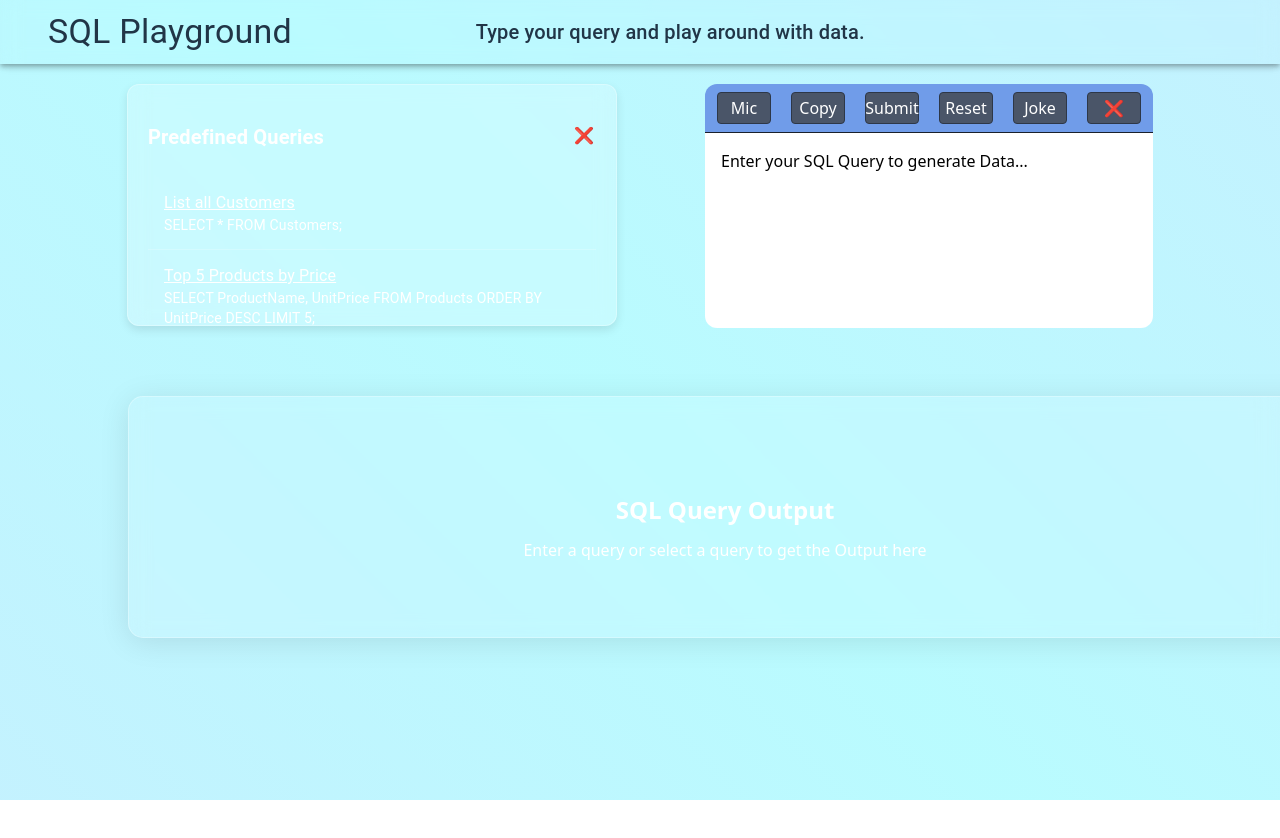
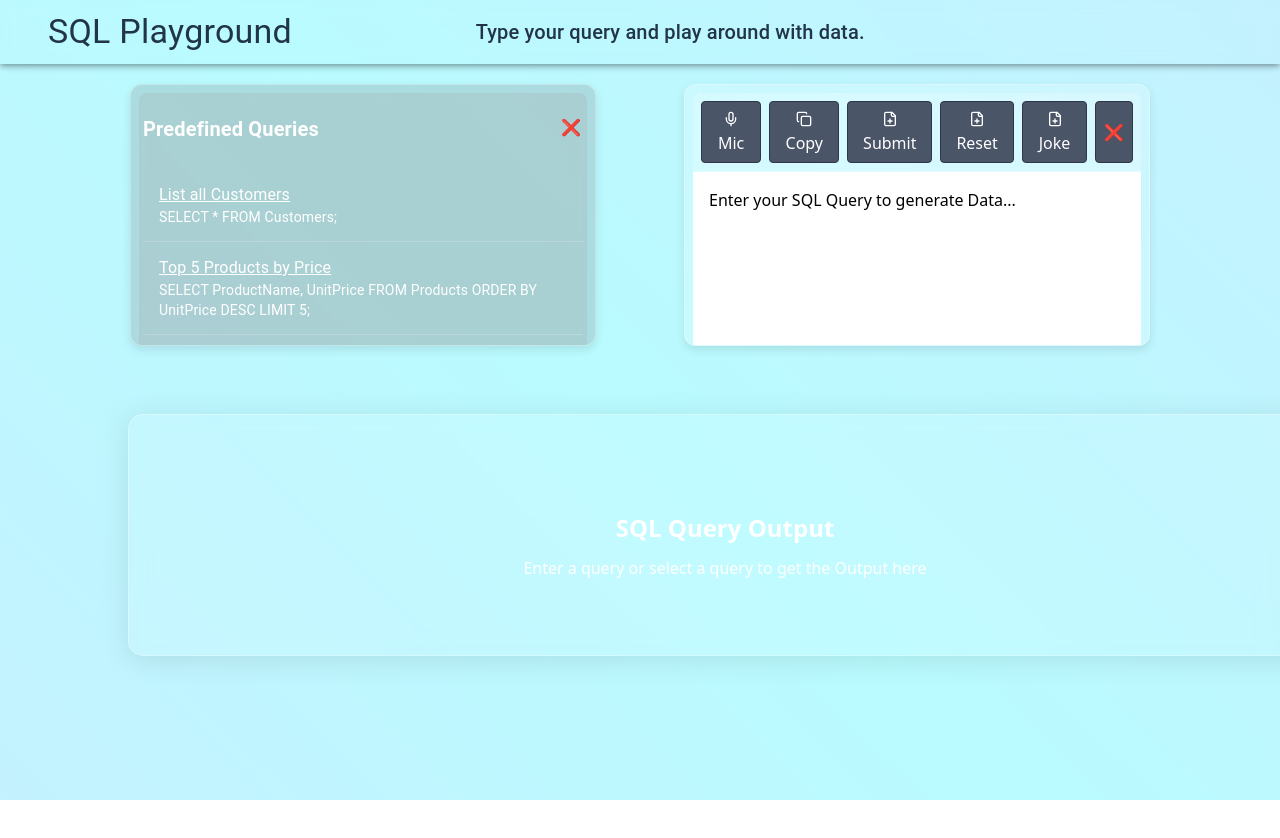
Before and after one commit to Satyam1345/SQL-Playground, a React (Vite) app: page / in a window 1280 px wide. Shown: the top 838 px of the page. Built offline with nearby package versions, Linux system fonts and the light colour scheme.

Commit message:
minor fixes across components

```diff
--- a/src/components/Queries.jsx
+++ b/src/components/Queries.jsx
@@ -15,20 +15,22 @@ const Queries = ({ setId, id }) => {
         <Paper
           elevation={3}
           sx={{
-            height: "25vh",
+            height: "30.5vh",
             width: "35vw",
             overflowY: "scroll",
-            padding: "20px",
+            padding: "8px",
             margin: "4px",
             borderRadius: "12px",
             color: "white",
-            background: "rgba(255, 255, 255, 0.2)",
+            background: "rgba(110, 102, 102, 0.2)",
             backdropFilter: "blur(10px)",
             WebkitBackdropFilter: "blur(10px)",
             border: "1px solid rgba(255, 255, 255, 0.3)",
             boxShadow: "0 4px 10px rgba(0, 0, 0, 0.1)",
           }}
         >
+          <div style={{padding:"4px" , borderRadius:"8px" ,          background: "rgba(158, 153, 153, 0.2)",
+}}>
           <div
             style={{
               display: "flex",
@@ -84,6 +86,7 @@ const Queries = ({ setId, id }) => {
               </ListItem>
             ))}
           </List>
+          </div>
         </Paper>
       ) : (
         <div
--- a/src/components/ReactEditor.jsx
+++ b/src/components/ReactEditor.jsx
@@ -1,17 +1,15 @@
-import { useEditor, EditorContent } from '@tiptap/react';
-import StarterKit from '@tiptap/starter-kit';
-import { useState } from 'react';
-import { Mic, Copy, FilePlus } from 'lucide-react';
-import './TiptapEditor.css';
+import { useEditor, EditorContent } from "@tiptap/react";
+import StarterKit from "@tiptap/starter-kit";
+import { useState } from "react";
+import { Mic, Copy, FilePlus } from "lucide-react";
+import "./TiptapEditor.css";
 
-const TiptapEditor = ({setId}) => {
-  const [content, setContent] = useState('<p>Enter your SQL Query to generate Data...</p>');
+const TiptapEditor = ({ setId }) => {
+  const [content, setContent] = useState(
+    "<p>Enter your SQL Query to generate Data...</p>"
+  );
   const [isListening, setIsListening] = useState(false);
-  const [isOpen , setIsOpen] = useState(true);
-  const CollapseComponent = () => {
-    setIsOpen(!isOpen);
-  }
-
+  const [isOpen, setIsOpen] = useState(true);
   const [isFirstClick, setIsFirstClick] = useState(true);
 
   const editor = useEditor({
@@ -24,11 +22,10 @@ const editor = useEditor({
 
   const handleEditorFocus = () => {
     if (isFirstClick) {
-    editor.commands.setContent('');
+      editor.commands.setContent("");
       setIsFirstClick(false);
     }
   };
-
 
   const handleCopy = () => {
     if (editor) {
@@ -37,23 +34,22 @@ const handleEditorFocus = () => {
   };
 
   const handleNewReport = () => {
-    setId(0) ;
-    if(isListening)
-    toggleVoiceInput();
+    setId(0);
+    if (isListening) toggleVoiceInput();
     if (editor) {
-      editor.commands.setContent('<p>Enter your SQL Query to generate Data...</p>');
+      editor.commands.setContent("<p>Enter your SQL Query to generate Data...</p>");
     }
   };
 
   const toggleVoiceInput = () => {
-    if (!('webkitSpeechRecognition' in window)) {
-      alert('Speech recognition not supported in your browser');
+    if (!("webkitSpeechRecognition" in window)) {
+      alert("Speech recognition not supported in your browser");
       return;
     }
 
     const recognition = new window.webkitSpeechRecognition();
     recognition.continuous = true;
-    recognition.interimResults = false; // ✅ Fix duplication
+    recognition.interimResults = false;
 
     if (isListening) {
       recognition.stop();
@@ -63,70 +59,157 @@ const handleEditorFocus = () => {
       setIsListening(true);
 
       recognition.onresult = (event) => {
-        const transcript = event.results[event.results.length - 1][0].transcript; // ✅ Only latest final result
+        const transcript = event.results[event.results.length - 1][0].transcript;
 
         if (editor) {
-          const { from, to } = editor.state.selection; // ✅ Get cursor position
-          editor.chain().focus().insertContentAt({ from, to }, transcript).run(); // ✅ Insert at cursor
+          const { from, to } = editor.state.selection;
+          editor.chain().focus().insertContentAt({ from, to }, transcript).run();
         }
       };
     }
   };
 
-
   const AllocateId = () => {
     var num = Math.floor(Math.random() * 10000) + 1;
-    setId(num) ;
-  }
+    setId(num);
+  };
 
-  return (
-    isOpen ? (
-
-      <div style = {{
+  return isOpen ? (
+    <div
+      style={{
         height: "30.5vh",
         width: "35vw",
-        // paddingTop: "12px",
-        // paddingBottom: "12px",
         overflowY: "scroll",
         margin: "4px",
         borderRadius: "12px",
-      }}>
-        <div className="toolbar">
-          {/* Formatting Buttons */}
-
+        background: "rgba(255, 255, 255, 0.2)",
+        backdropFilter: "blur(10px)",
+        WebkitBackdropFilter: "blur(10px)",
+        border: "1px solid rgba(255, 255, 255, 0.3)",
+        boxShadow: "0 4px 10px rgba(0, 0, 0, 0.1)",
+        padding: "8px",
+      }}
+    >
+      {/* Toolbar */}
+      <div
+        style={{
+          display: "flex",
+          justifyContent: "space-between",
+          gap: "8px",
+          padding: "8px",
+          backgroundColor: "rgba(255, 255, 255, 0.2)",
+          borderBottom: "1px solid rgba(255, 255, 255, 0.3)",
+          borderRadius: "8px 8px 0 0",
+        }}
+      >
         {/* Action Buttons */}
         <button
           onClick={toggleVoiceInput}
-            className={`toolbar-button ${isListening ? 'is-active' : ''}`}
-            title="Voice Input"
+          style={{
+            padding: "8px",
+            borderRadius: "4px",
+            backgroundColor: isListening ? "#e53e3e" : "#4a5568",
+            border: "1px solid #2d3748",
+            cursor: "pointer",
+            transition: "all 0.2s",
+            color: "white",
+            boxShadow: isListening ? "0 0 10px rgba(229, 62, 62, 0.8)" : "none",
+          }}
         >
           <Mic size={16} /> Mic
         </button>
-          <button onClick={handleCopy} className="toolbar-button" title="Copy">
-            <Copy size={16} />
-            Copy
+
+        <button
+          onClick={handleCopy}
+          style={{
+            padding: "8px",
+            borderRadius: "4px",
+            backgroundColor: "#4a5568",
+            border: "1px solid #2d3748",
+            cursor: "pointer",
+            transition: "all 0.2s",
+            color: "white",
+          }}
+        >
+          <Copy size={16} /> Copy
         </button>
-          <button onClick={AllocateId} className="toolbar-button" title="New Report">
-            <FilePlus size={16} />
-            Submit
+
+        <button
+          onClick={AllocateId}
+          style={{
+            padding: "8px",
+            borderRadius: "4px",
+            backgroundColor: "#4a5568",
+            border: "1px solid #2d3748",
+            cursor: "pointer",
+            transition: "all 0.2s",
+            color: "white",
+          }}
+        >
+          <FilePlus size={16} /> Submit
         </button>
-          <button onClick={handleNewReport} className="toolbar-button" title="New Report">
-            <FilePlus size={16} />
-            Reset
+
+        <button
+          onClick={handleNewReport}
+          style={{
+            padding: "8px",
+            borderRadius: "4px",
+            backgroundColor: "#4a5568",
+            border: "1px solid #2d3748",
+            cursor: "pointer",
+            transition: "all 0.2s",
+            color: "white",
+          }}
+        >
+          <FilePlus size={16} /> Reset
         </button>
-          <button onClick={handleNewReport} className="toolbar-button" title="New Report">
-            <FilePlus size={16} />
-            Joke
+
+        <button
+          onClick={handleNewReport}
+          style={{
+            padding: "8px",
+            borderRadius: "4px",
+            backgroundColor: "#4a5568",
+            border: "1px solid #2d3748",
+            cursor: "pointer",
+            transition: "all 0.2s",
+            color: "white",
+          }}
+        >
+          <FilePlus size={16} /> Joke
         </button>
-          <button onClick={CollapseComponent} className="toolbar-button" title="New Report">
-            <FilePlus size={16} />
+
+        <button
+          onClick={() => setIsOpen(false)}
+          style={{
+            padding: "8px",
+            borderRadius: "4px",
+            backgroundColor: "#4a5568",
+            border: "1px solid #2d3748",
+            cursor: "pointer",
+            transition: "all 0.2s",
+            color: "white",
+          }}
+        >
           ❌
         </button>
       </div>
 
-        <EditorContent editor={editor} className="editor-content" onFocus={handleEditorFocus} />
+      {/* Editor Content */}
+      <EditorContent
+        editor={editor}
+        style={{
+          padding: "16px",
+          minHeight: "200px",
+          backgroundColor: "white",
+          outline: "none",
+          lineHeight: "1.6",
+          color: "black",
+          borderRadius: "0 0 12px 12px",
+        }}
+        onFocus={handleEditorFocus}
+      />
     </div>
-
   ) : (
     <div
       style={{
@@ -142,7 +225,6 @@ const handleEditorFocus = () => {
     >
       Enter your Query Here
     </div>
-    )
   );
 };
 
```
Lines whose indentation alone changed are shown as unchanged.
